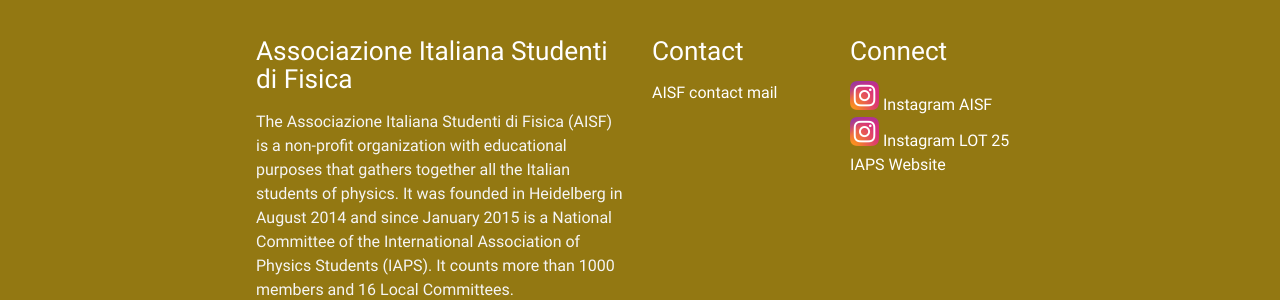
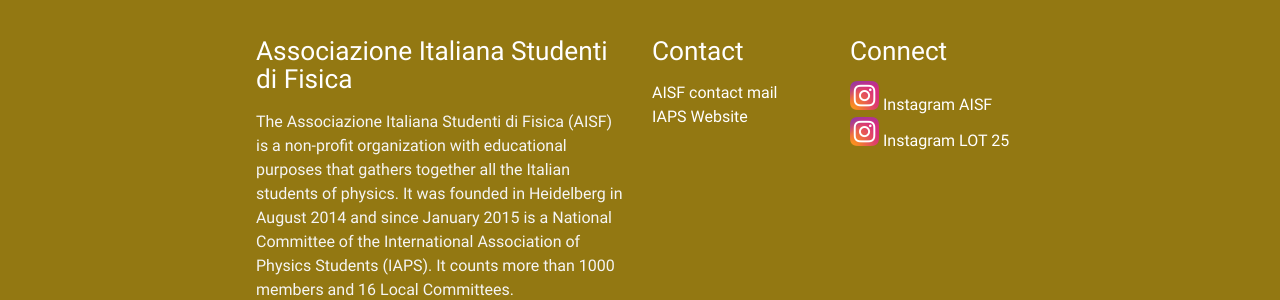
Before and after one commit to ai-sf/lot, a Jekyll site: the page built from index.html, in a window 1280 px wide. Shown: the part 1812-2112 px from the top of the page. Built offline with Jekyll 4.4.1, drawn with Linux system fonts in a browser that asks for light colours; nearby versions of some CDN libraries; part of the change alters nothing that is shown.

```diff
--- a/_data/footer.yml
+++ b/_data/footer.yml
@@ -4,6 +4,8 @@ descr: The Associazione Italiana Studenti di Fisica (AISF) is a non-profit organ
 contact:
   - name: AISF contact mail
     mail: esecutivo@ai-sf.it
+  - name: IAPS Website
+    url: https://www.iaps.info/
 
 connect:
   - name: Instagram AISF
@@ -12,8 +14,6 @@ connect:
   - name: Instagram LOT 25
     url: "https://www.instagram.com/lot.aisf?igsh=MTFyb3RzczdoNGlwag=="
     instagram: true
-  - name: IAPS Website
-    url: https://www.iaps.info/
 
 creator:
   - name: Andrea Gerhard Lutz
```
